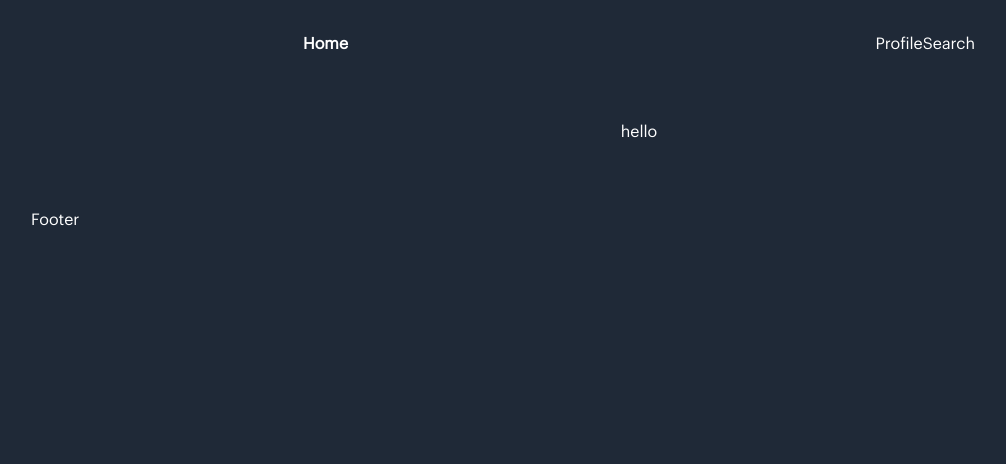
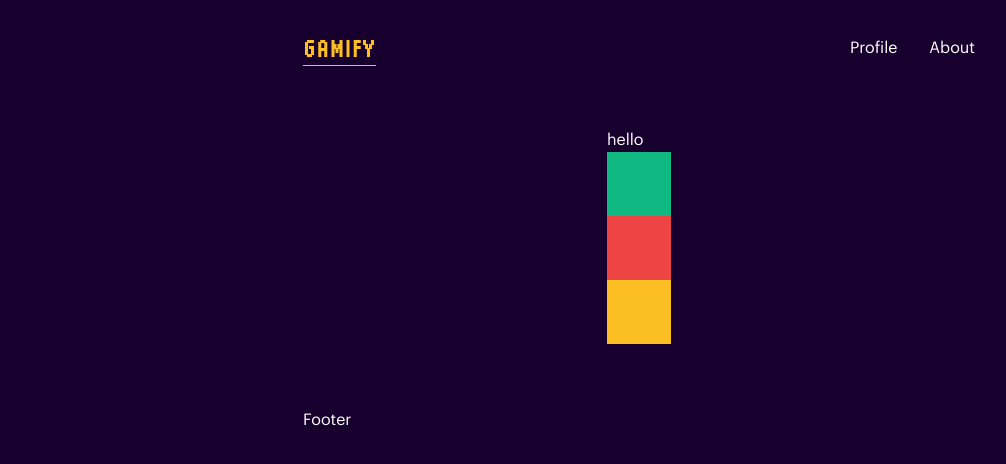
Before and after one commit to CollinOS/gamify, a React (Vite) app: page / in a window 1280 px wide. Shown: the top 464 px of the page, without its empty margins (1-1007 px from the left). Built offline with nearby package versions, Linux system fonts and the light colour scheme.

Commit message:
setting up some styles for ideas

```diff
--- a/src/assets/styles/index.css
+++ b/src/assets/styles/index.css
@@ -10,7 +10,13 @@
       url("../fonts/GraphikRegular.woff") format("woff");
   }
 
+  @font-face {
+    font-family: "lores";
+    src: url("../fonts/LoRes12OTNarrow-Regular.woff2") format("woff2"),
+      url("../fonts/LoRes12OTNarrow-Regular.woff") format("woff");
+  }
+
   body {
-    @apply bg-gray-800 text-white font-graphik
+    @apply bg-primary text-white font-graphik
   }
 }
--- a/src/components/Footer.jsx
+++ b/src/components/Footer.jsx
@@ -2,7 +2,9 @@ import React from 'react'
 
 const Footer = () => {
   return (
-    <div>Footer</div>
+    <footer className="flex flex-col justify-center items-start max-w-2xl mx-auto w-full mb-8">
+      <p>Footer</p>
+    </footer>
   )
 }
 
--- a/src/components/Layout.jsx
+++ b/src/components/Layout.jsx
@@ -4,8 +4,8 @@ import Footer from "./footer"
 
 const Layout = ({children}) => {
   return(
-    <div className="bg-gray-800">
-      <main className="flex flex-col justify-center px-8 bg-gray-800">
+    <div className="bg-primary">
+      <main className="flex flex-col justify-center px-8 bg-primary">
         <Navbar />
         {children}
         <Footer />
--- a/src/components/Navbar.jsx
+++ b/src/components/Navbar.jsx
@@ -10,33 +10,34 @@ const Navbar = () => {
             to="/"
             className={({ isActive }) =>
               isActive
-              ? "font-semibold"
-              : "font-normal"
+              ? "text-amber-400 font-bold border-b b-2 border-amber-400 font-lores text-2xl tracking-wider"
+              : "text-amber-400 font-semibold font-lores text-2xl tracking-wider"
             }
           >
-            Home
+            GAMIFY
           </NavLink>
         </div>
-        <div>
+        <div className="flex flex-row items-center">
           <NavLink
             to="/profile"
             className={({ isActive }) =>
               isActive
-              ? "font-semibold"
+              ? "font-semibold border-b b-2 border-red-500"
               : "font-normal"
             }
           >
             Profile
           </NavLink>
+          <div className="flex p-4"/>
           <NavLink
             to="/test"
             className={({ isActive }) =>
               isActive
-              ? "font-semibold"
+              ? "font-semibold border-b b-2 border-emerald-500"
               : "font-normal"
             }
           >
-            Search
+            About
           </NavLink>
         </div>
       </nav>
--- a/src/routes/profile.jsx
+++ b/src/routes/profile.jsx
@@ -5,7 +5,7 @@ export default function Profile() {
 
   return (
     <Layout>
-      <div className="flex flex-col justify-center items-start max-w-2xl border-gray-600 mx-auto pb-16">
+      <div className="flex flex-col justify-center items-start max-w-2xl border-purple-800 mx-auto pb-16">
         <h1>profile</h1>
       </div>
     </Layout>
--- a/src/routes/root.jsx
+++ b/src/routes/root.jsx
@@ -5,8 +5,11 @@ export default function Root() {
 
   return (
     <Layout>
-      <div className="flex flex-col justify-center items-start max-w-2xl border-gray-600 mx-auto pb-16">
+      <div className="flex flex-col justify-center items-start max-w-2xl border-purple-800 mx-auto pb-16">
         <h1>hello</h1>
+        <div className="h-16 w-16 bg-emerald-500"></div>
+        <div className="h-16 w-16 bg-red-500"></div>
+        <div className="h-16 w-16 bg-amber-400"></div>
       </div>
     </Layout>
   )
--- a/tailwind.config.cjs
+++ b/tailwind.config.cjs
@@ -8,7 +8,11 @@ module.exports = {
     extend: {
       fontFamily: {
         graphik: ['graphik', 'sans-serif'],
+        lores: ['lores', 'sans-serif'],
       },
+      colors: {
+        'primary': '#18002e',
+      }
     },
   },
   plugins: [],
```
Also changed, not shown: src/assets/fonts/LoRes12OTNarrow-Regular.woff (added), src/assets/fonts/LoRes12OTNarrow-Regular.woff2 (added).
